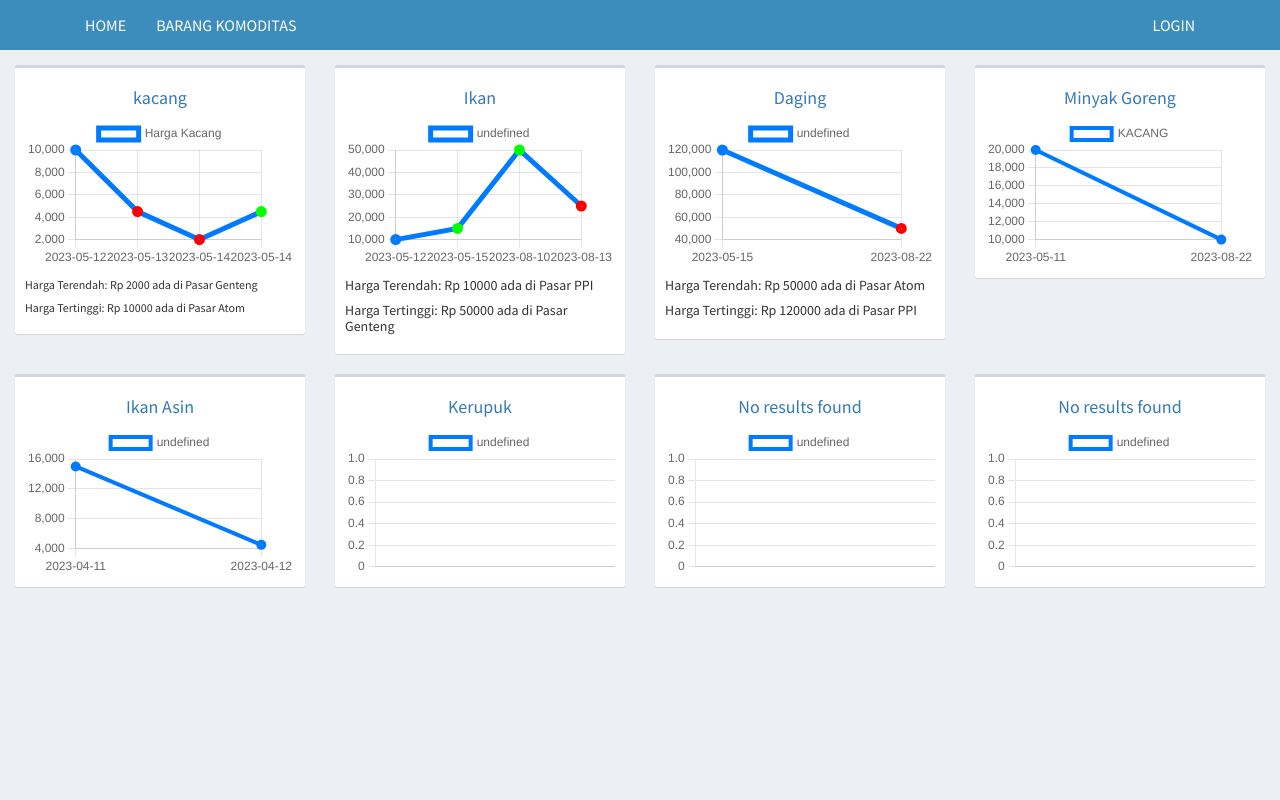
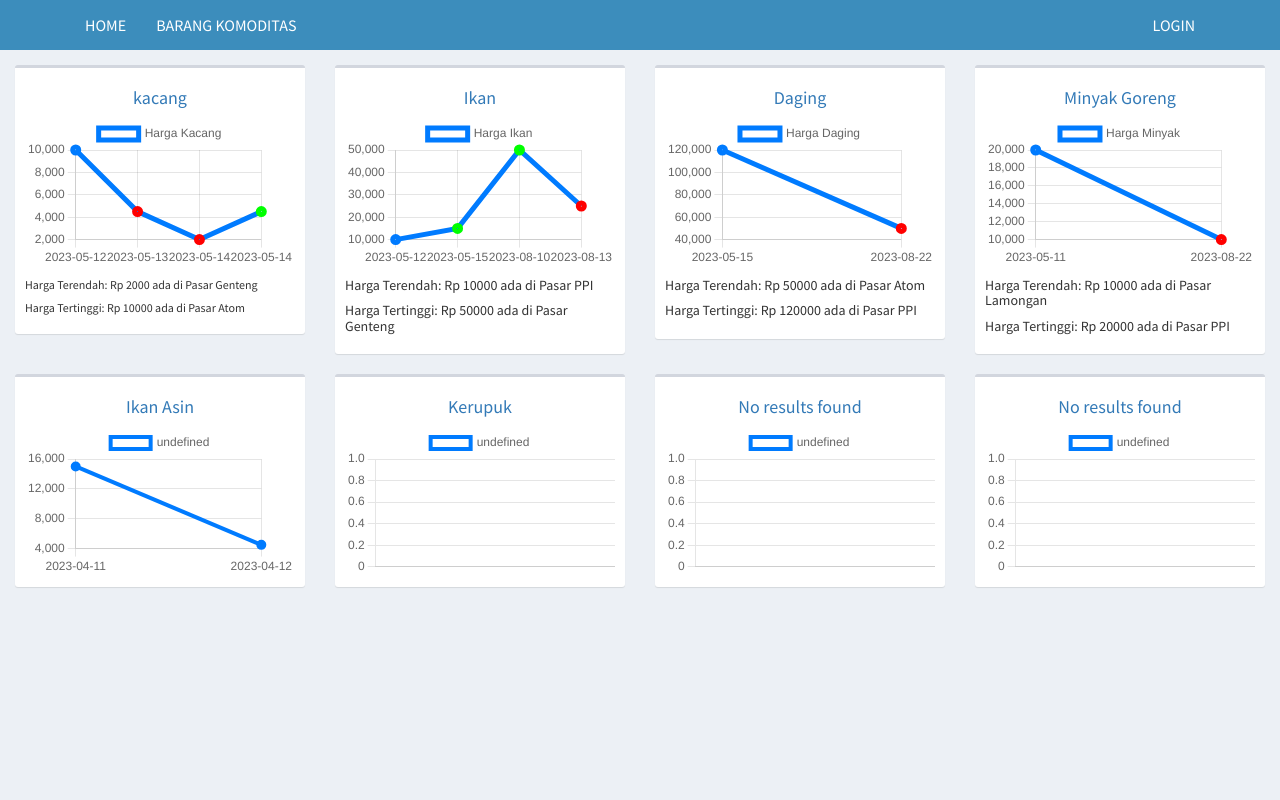
Before and after one commit to irsyaduddin123/FluktuasiPasarTradisional, a PHP site: page / in a window 1280 px wide. Run offline with PHP 8.4, Linux system fonts and the light colour scheme; data comes from the database, SQL or seed files in the repository; some libraries are stand-ins or nearby versions.

Commit message:
merubah kolom 4

```diff
--- a/includes/isi.php
+++ b/includes/isi.php
@@ -209,6 +209,8 @@
                       </div>
                   </div>
                 </div>
+                <h5 id="hargarendah4"></h5>
+                <h5 id="hargatinggi4"></h5>
             </div>
           </div>
         </div>
@@ -591,6 +593,7 @@
                     backgroundColor: 'transparent',
                     borderColor: borderColorArray,
                     borderWidth: 5,
+                    label: 'Harga Ikan'
                 }]
             },
             options: {
@@ -682,6 +685,7 @@
                     backgroundColor: 'transparent',
                     borderColor: borderColorArray,
                     borderWidth: 5,
+                    label: 'Harga Daging'
 
                 }]
             },
@@ -703,23 +707,77 @@
                 }
             }
         });
+
+
         var ctx = document.getElementById("myLineChart4");
+        var hargaData4 = [<?php while($a = mysqli_fetch_array($harga4)) { echo $a['harga'] . ', '; } ?>];
+        var namaBarangData = [<?php while($b = mysqli_fetch_array($nama_barang4)) { echo '"' . $b['tanggal_input'] . '",'; } ?>];
+        var namaPasarData = [<?php while($c = mysqli_fetch_array($nama_pasar4)) { echo '"' . $c['nama_pasar'] . '",'; } ?>];
+
+        var borderColorArray = [];
+        var lowestPriceColor = '#00ff00'; // Anda dapat menetapkan warna yang diinginkan untuk titik data harga terendah
+
+        // Membuat array objek untuk pengurutan
+        var combinedData = [];
+        for (var i = 0; i < hargaData4.length; i++) {
+            combinedData.push({ harga: hargaData4[i], tanggal: namaBarangData[i], pasar: namaPasarData[i] });
+        }
+
+        // Mengurutkan array combinedData berdasarkan tanggal
+        combinedData.sort(function(a, b) {
+            // Konversi tanggal ke objek Date untuk membandingkan
+            var dateA = new Date(a.tanggal);
+            var dateB = new Date(b.tanggal);
+
+            return dateA - dateB;
+        });
+
+        // Mengekstrak array hargaData4 dan namaBarangData yang telah diurutkan
+        hargaData4 = combinedData.map(item => item.harga);
+        namaBarangData = combinedData.map(item => item.tanggal);
+        namaPasarData = combinedData.map(item => item.pasar);
+
+        var minPriceIndex = hargaData4.indexOf(Math.min(...hargaData4));
+        var maxPriceIndex = hargaData4.indexOf(Math.max(...hargaData4));
+        var lowestPasar = namaPasarData[minPriceIndex]; //pasar terendah
+        var highPasar = namaPasarData[maxPriceIndex]; //pasar tertinggi
+        var lowestHarga = Math.min(...hargaData4); //var harga rendah
+        var highHarga = Math.max(...hargaData4);
+
+
+        // Menampilkan nama pasar dan harga terendah di elemen H4
+        document.getElementById('hargarendah4').innerHTML =' Harga Terendah: Rp ' + lowestHarga + ' ada di ' + lowestPasar;
+        document.getElementById('hargatinggi4').innerHTML =' Harga Tertinggi: Rp ' + highHarga + ' ada di ' + highPasar;
+
+
+        for (var i = 0; i < hargaData4.length; i++) {
+            if (i > 0) {
+                // Bandingkan harga saat ini dengan harga sebelumnya
+                if (hargaData4[i] > hargaData4[i - 1]) {
+                    borderColorArray.push('#00ff00'); // Warna jika harga naik (contoh: hijau)
+                } else if (hargaData4[i] < hargaData4[i - 1]) {
+                    borderColorArray.push('#ff0000'); // Warna jika harga turun (contoh: merah)
+                } else {
+                    borderColorArray.push('(hargaData4[i] > hargaData4[i - 1])'); // Warna default jika harga sama
+                }
+            } else {
+                borderColorArray.push('#007bff'); // Warna default untuk indeks pertama
+            }
+        }
         var myLineChart4 = new Chart(ctx, {
             type: 'line',
             data: {
 
-                labels: [<?php while($b = mysqli_fetch_array($nama_barang4)) { echo '"' . $b['tanggal_input'] . '",'; } ?>], //keterangan nama-nama label],
+                labels: namaBarangData,
+                datasets: [{
 
-                datasets: [{
-                  label: 'KACANG', // judul grafik
-                    data: [<?php while($a = mysqli_fetch_array($harga4)) { echo $a['harga'] . ', '; } ?>], //Data Grafik
-
-
+                    data: hargaData4,
                     lineTension: 0,
                     backgroundColor: 'transparent',
-                    borderColor: '#007bff',
-                    borderWidth: 4,
-                    pointBackgroundColor: '#007bff'
+                    borderColor: borderColorArray,
+                    borderWidth: 5,
+                    label: 'Harga Minyak'
+
                 }]
             },
             options: {
@@ -729,9 +787,20 @@
                             beginAtZero:true
                         }
                     }]
+                },
+                tooltips: {
+                    callbacks: {
+                        label: function (tooltipItem, data) {
+                            var datasetLabel = data.datasets[tooltipItem.datasetIndex].label || '';
+                            return datasetLabel + ': ' + tooltipItem.yLabel + ' - ' + namaPasarData[tooltipItem.index];
+                        }
+                    }
                 }
             }
         });
+
+
+
         var ctx = document.getElementById("myLineChart5");
         var myLineChart5 = new Chart(ctx, {
             type: 'line',
```
Also changed, not shown: KOSONGAN.php (added).
